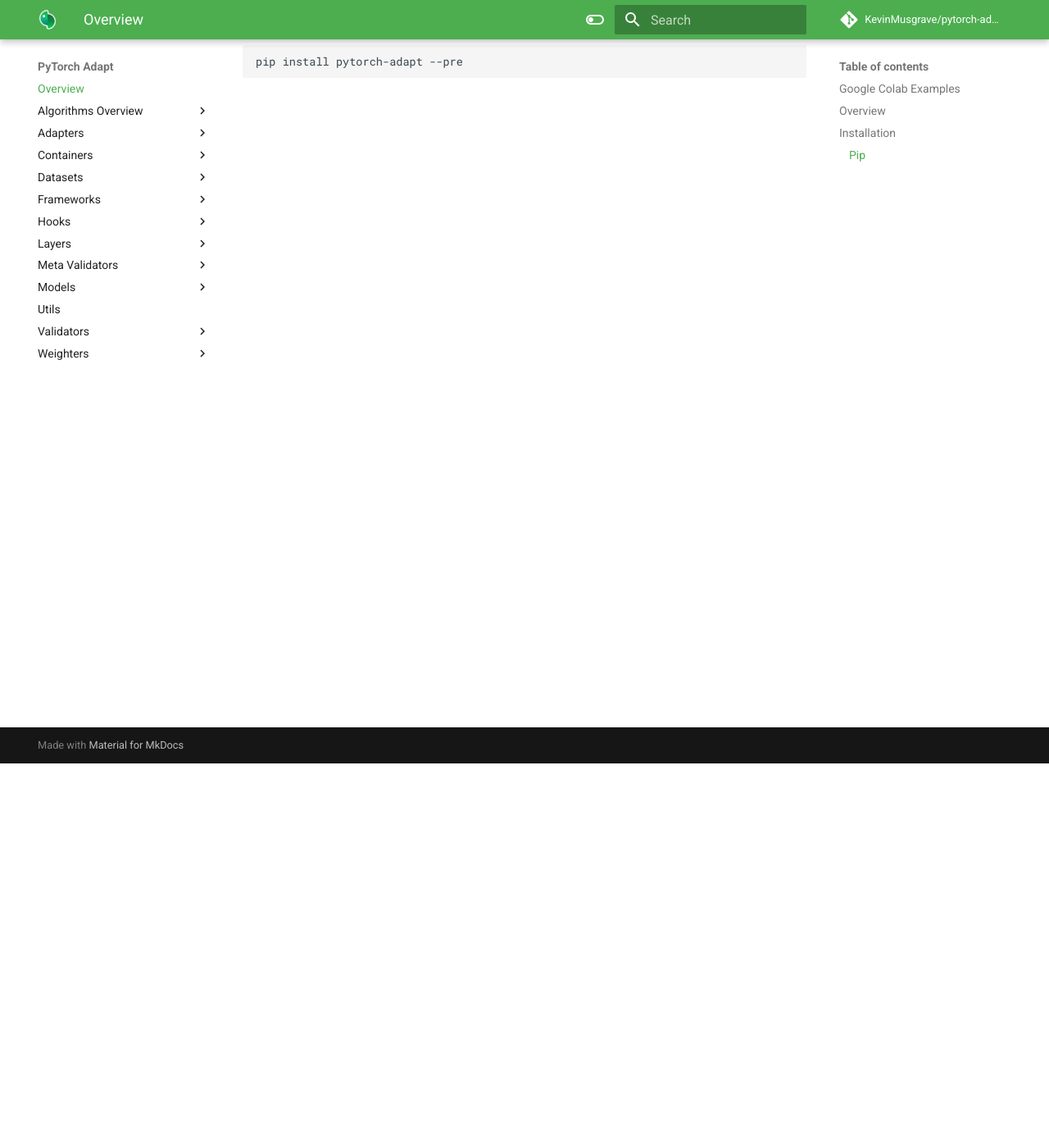
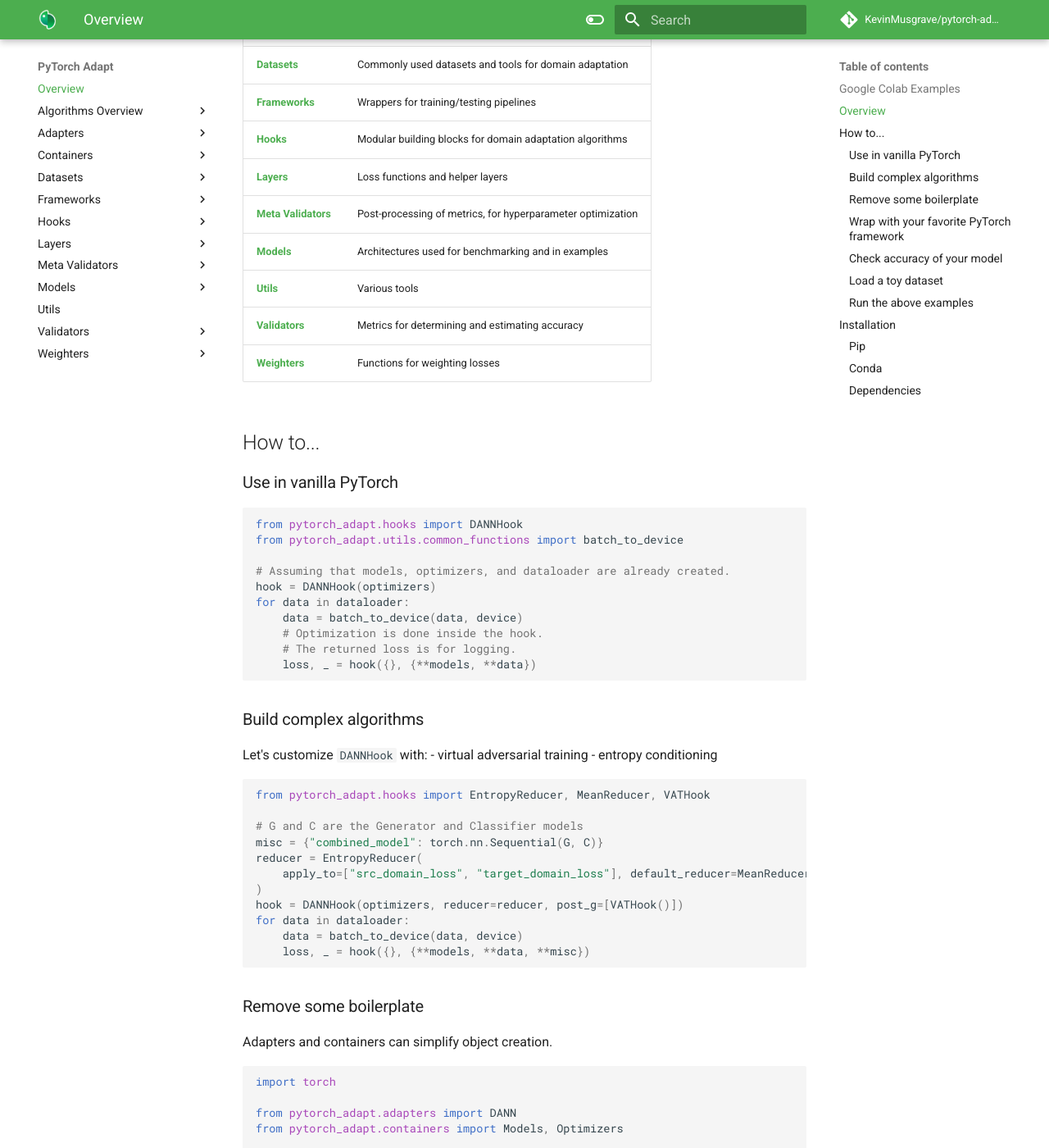
Before and after one commit to KevinMusgrave/pytorch-adapt, an MkDocs documentation site: the page built from docs/index.md, in a window 1280 px wide and 1400 px high, scrolled down 469 px. Shown: the whole window at 82% size. Built offline with MkDocs 1.6.1 and Material for MkDocs 9.7.7, drawn with Linux system fonts in a browser that asks for light colours; comment, search, counter and statistics services are not loaded; some of the changed text lies outside the part shown.

Commit message:
added to docs/index

````diff
--- a/docs/index.md
+++ b/docs/index.md
@@ -1,8 +1,123 @@
 # PyTorch Adapt
 
 ## Google Colab Examples
+See the [examples folder](https://github.com/KevinMusgrave/pytorch-adapt/blob/main/examples/README.md) for notebooks you can download or run on Google Colab.
 
 ## Overview
+This library consists of 11 modules:
+
+| Module | Description |
+| --- | --- |
+| [**Adapters**](https://kevinmusgrave.github.io/pytorch-adapt/adapters) | Wrappers for training and inference steps
+| [**Containers**](https://kevinmusgrave.github.io/pytorch-adapt/containers) | Dictionaries for simplifying object creation
+| [**Datasets**](https://kevinmusgrave.github.io/pytorch-adapt/datasets) | Commonly used datasets and tools for domain adaptation
+| [**Frameworks**](https://kevinmusgrave.github.io/pytorch-adapt/frameworks) | Wrappers for training/testing pipelines
+| [**Hooks**](https://kevinmusgrave.github.io/pytorch-adapt/hooks) | Modular building blocks for domain adaptation algorithms
+| [**Layers**](https://kevinmusgrave.github.io/pytorch-adapt/layers) | Loss functions and helper layers
+| [**Meta Validators**](https://kevinmusgrave.github.io/pytorch-adapt/meta_validators) | Post-processing of metrics, for hyperparameter optimization
+| [**Models**](https://kevinmusgrave.github.io/pytorch-adapt/models) | Architectures used for benchmarking and in examples
+| [**Utils**](https://kevinmusgrave.github.io/pytorch-adapt/utils) | Various tools
+| [**Validators**](https://kevinmusgrave.github.io/pytorch-adapt/validators) | Metrics for determining and estimating accuracy
+| [**Weighters**](https://kevinmusgrave.github.io/pytorch-adapt/weighters) | Functions for weighting losses
+
+## How to...
+
+### Use in vanilla PyTorch
+```python
+from pytorch_adapt.hooks import DANNHook
+from pytorch_adapt.utils.common_functions import batch_to_device
+
+# Assuming that models, optimizers, and dataloader are already created.
+hook = DANNHook(optimizers)
+for data in dataloader:
+    data = batch_to_device(data, device)
+    # Optimization is done inside the hook.
+    # The returned loss is for logging.
+    loss, _ = hook({}, {**models, **data})
+```
+
+### Build complex algorithms
+Let's customize ```DANNHook``` with:
+- virtual adversarial training
+- entropy conditioning
+
+```python
+from pytorch_adapt.hooks import EntropyReducer, MeanReducer, VATHook
+
+# G and C are the Generator and Classifier models
+misc = {"combined_model": torch.nn.Sequential(G, C)}
+reducer = EntropyReducer(
+    apply_to=["src_domain_loss", "target_domain_loss"], default_reducer=MeanReducer()
+)
+hook = DANNHook(optimizers, reducer=reducer, post_g=[VATHook()])
+for data in dataloader:
+    data = batch_to_device(data, device)
+    loss, _ = hook({}, {**models, **data, **misc})
+```
+
+### Remove some boilerplate
+Adapters and containers can simplify object creation.
+```python
+import torch
+
+from pytorch_adapt.adapters import DANN
+from pytorch_adapt.containers import Models, Optimizers
+
+# Assume G, C and D are existing models
+models = Models(models)
+# Override the default optimizer for G and C
+optimizers = Optimizers((torch.optim.Adam, {"lr": 0.123}), keys=["G", "C"])
+adapter = DANN(models=models, optimizers=optimizers)
+
+for data in dataloader:
+    adapter.training_step(data, device)
+```
+
+### Wrap with your favorite PyTorch framework
+For additional functionality, adapters can be wrapped with a framework (currently just PyTorch Ignite.)
+```python
+from pytorch_adapt.frameworks import Ignite
+
+wrapped_adapter = Ignite(adapter)
+wrapped_adapter.run(datasets)
+```
+Wrappers for other frameworks (e.g. PyTorch Lightning and Catalyst) is coming soon.
+
+### Check accuracy of your model
+You can do this in vanilla PyTorch:
+```python
+from pytorch_adapt.validators import SNDValidator
+
+# Assuming predictions have been collected
+target_train = {"preds": preds}
+validator = SNDValidator()
+score = validator.score(epoch=1, target_train=target_train)
+```
+
+You can also do this using a framework wrapper:
+```python
+from pytorch_adapt.validators import SNDValidator
+
+validator = SNDValidator()
+wrapped_adapter.run(datasets, validator=validator)
+```
+
+### Load a toy dataset
+```python
+import torch
+
+from pytorch_adapt.datasets import get_mnist_mnistm
+
+# mnist is the source domain
+# mnistm is the target domain
+datasets = get_mnist_mnistm(["mnist"], ["mnistm"], ".")
+dataloader = torch.utils.data.DataLoader(
+    datasets["train"], batch_size=32, num_workers=2
+)
+```
+
+### Run the above examples
+See [this notebook](https://github.com/KevinMusgrave/pytorch-adapt/blob/main/examples/notebooks/README_examples.ipynb) and [the examples page](https://github.com/KevinMusgrave/pytorch-adapt/tree/main/examples/) for other notebooks.
 
 ## Installation
 
@@ -15,3 +130,9 @@ pip install pytorch-adapt
 ```
 pip install pytorch-adapt --pre
 ```
+
+### Conda
+Coming soon...
+
+### Dependencies
+Coming soon...
````
Also changed, not shown: docs/layers/index.md (added, +3 -0 lines), docs/meta_validators/index.md (added, +1 -0 lines), docs/models/index.md (+1 -0 lines), docs/validators/index.md (+3 -0 lines), docs/weighters/index.md (+1 -1 lines), 2 other files.
